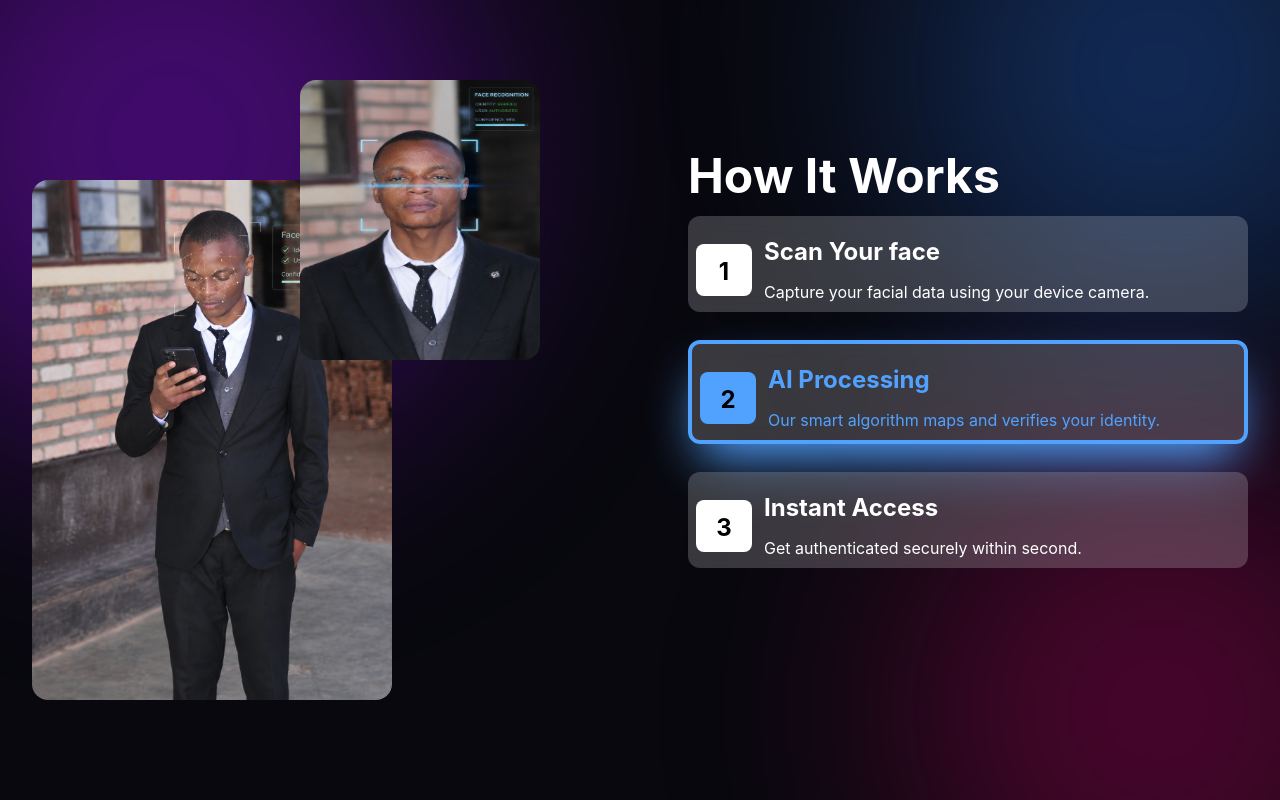
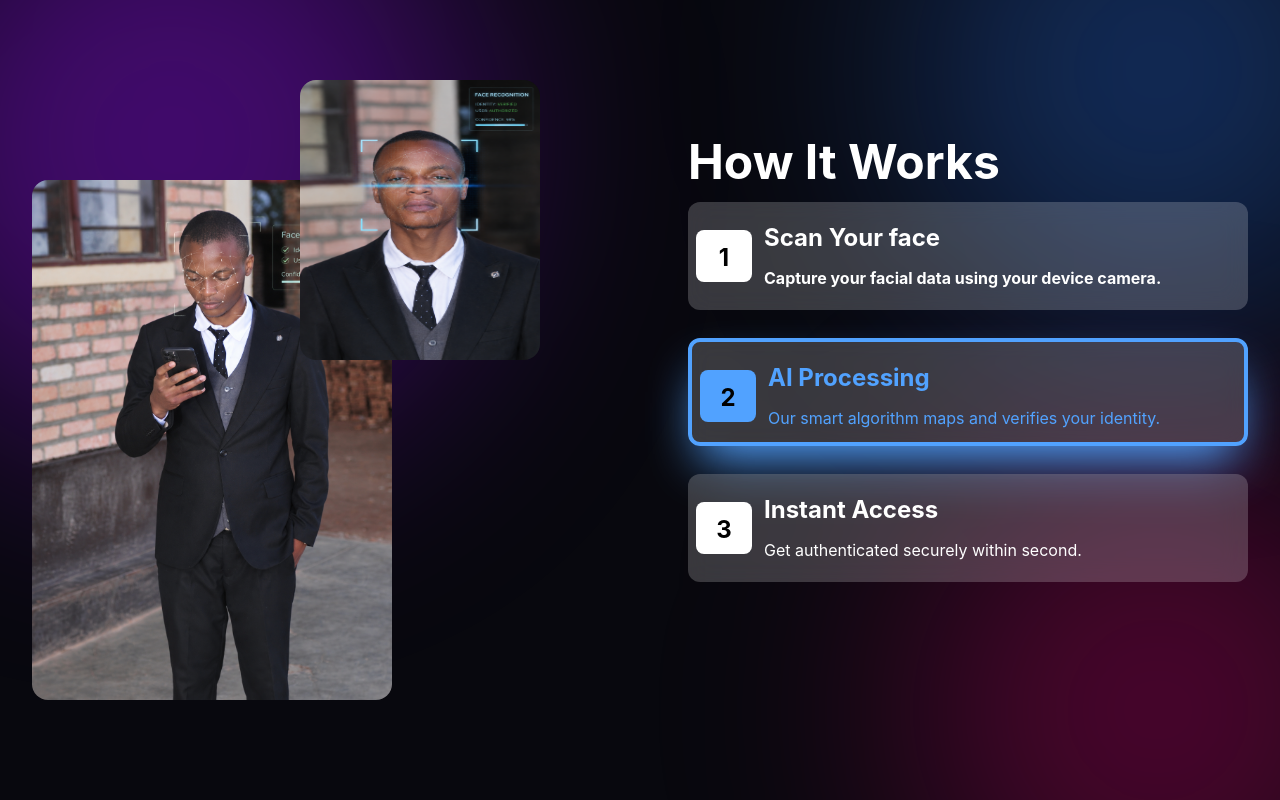
Before and after one commit to niyomugaboetiene/face-recognation-app, a React (Vite) app in the folder client/: page / in a window 1280 px wide. Shown: the part 1152-1952 px from the top of the page. Built offline with nearby package versions, Linux system fonts and the light colour scheme.

Commit message:
Updates my face-recognation-app

```diff
--- a/client/src/HowItWorks.jsx
+++ b/client/src/HowItWorks.jsx
@@ -20,17 +20,17 @@ export default function HowItWorks() {
 
              <div className=''>
                  <h1 className='text-5xl font-bold text-white mb-4'>How It Works</h1>
-                 <div className='bg-white/20 backdrop-blur-md flex rounded-xl p-2'>
+                 <div className='bg-white/20 backdrop-blur-md flex rounded-xl p-2 h-27'>
                    <div className='bg-white w-14 h-13 mt-5  rounded-lg'>
                        <h1 className='text-black text-2xl text-center mt-3 font-bold'>1</h1>
                    </div>
                    <div>
                     <p className='text-2xl text-white font-bold ms-3 mt-3'>Scan Your face</p>
-                    <p className='text-white font-stretch-50% ms-3 mt-3'>Capture your facial data using your device camera.</p>
+                    <p className='text-white font-bold ms-3 mt-3'>Capture your facial data using your device camera.</p>
                    </div>
                  </div>
 
-                 <div className='bg-white/20 backdrop-blur-md flex rounded-xl p-2 mt-7 border-4 border-blue-400 w-140 shadow-2xl shadow-blue-400'>
+                 <div className='bg-white/20 backdrop-blur-md flex rounded-xl p-2 mt-7 border-4 border-blue-400 w-140 shadow-2xl shadow-blue-400 h-27'>
                    <div className='bg-blue-400 w-14 h-13 mt-5  rounded-lg'>
                        <h1 className='text-black text-2xl text-center mt-3 font-bold'>2</h1>
                    </div>
@@ -40,7 +40,7 @@ export default function HowItWorks() {
                    </div>
                  </div>
 
-                 <div className='bg-white/20 backdrop-blur-md flex rounded-xl p-2 mt-7'>
+                 <div className='bg-white/20 backdrop-blur-md flex rounded-xl p-2 mt-7 h-27'>
                    <div className='bg-white w-14 h-13 mt-5 rounded-lg'>
                        <h1 className='text-black text-2xl text-center mt-3 font-bold'>3</h1>
                    </div>
```
